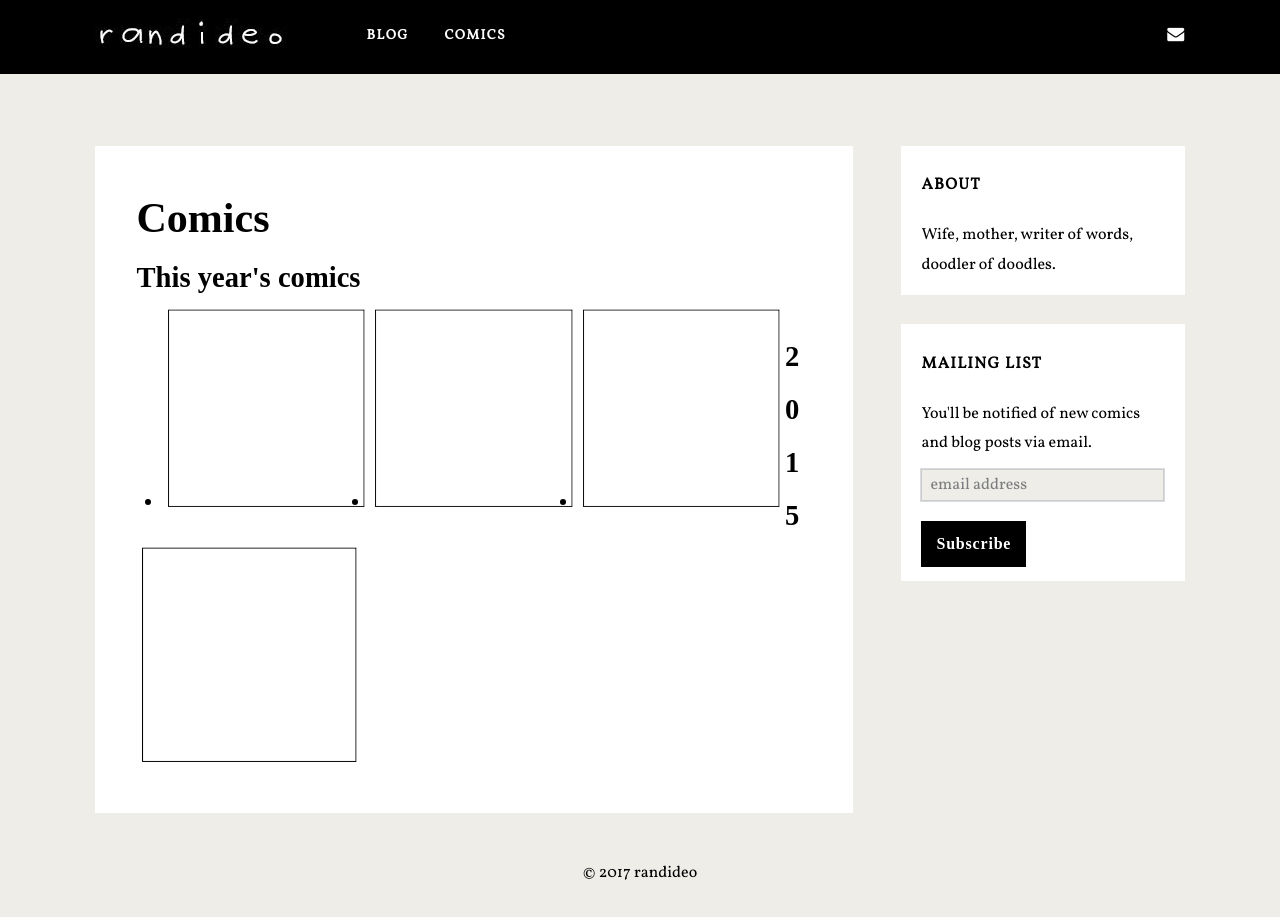
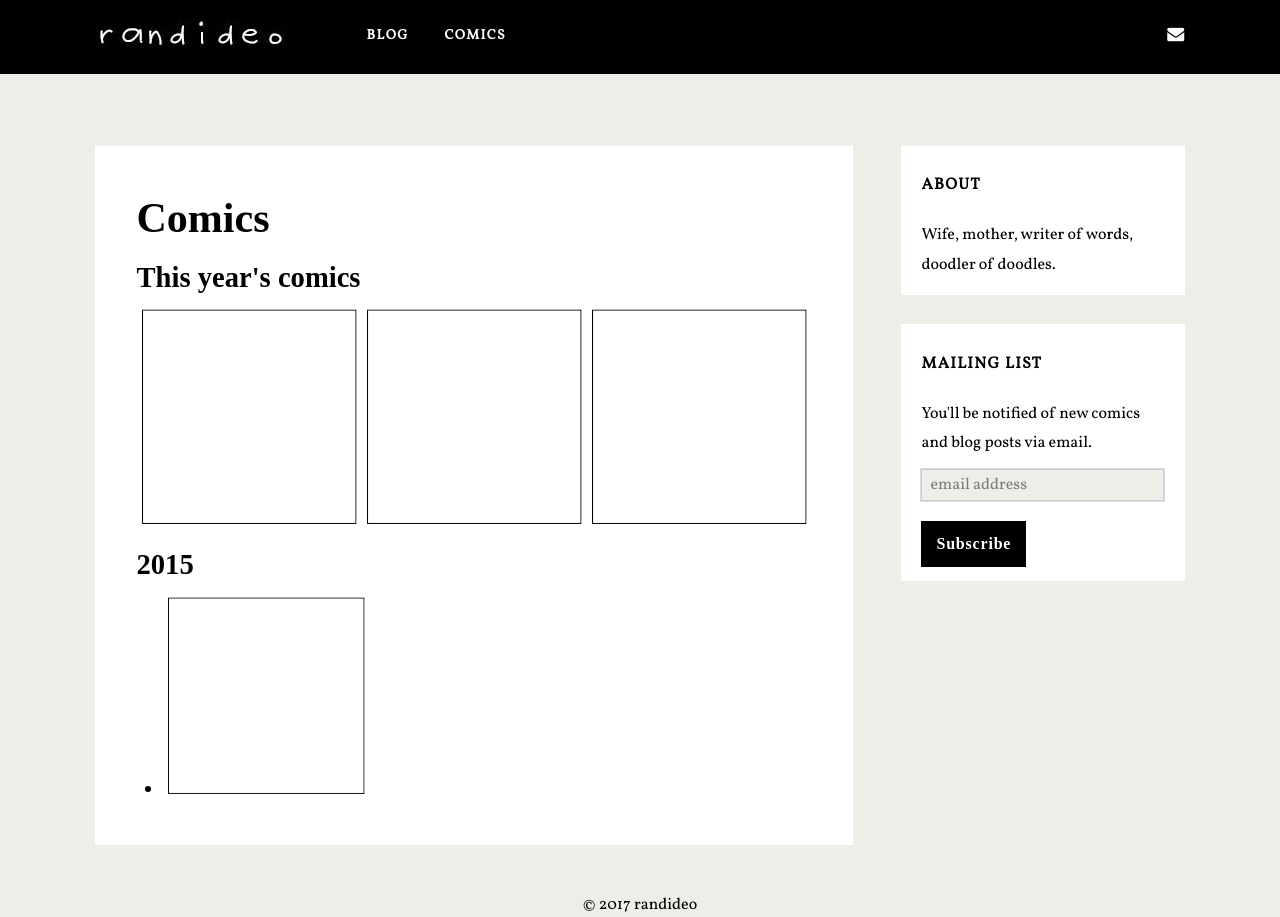
Before and after one commit to randideo/randideo.github.io, a Jekyll site: the page built from comics.html, in a window 1280 px wide. Built offline with Jekyll 4.4.1, drawn with Linux system fonts in a browser that asks for light colours; nearby versions of some CDN libraries; some web fonts are replaced; comment, search, counter and statistics services are not loaded.

Commit message:
Create comics.html

```diff
--- a/comics.html
+++ b/comics.html
@@ -6,14 +6,14 @@ title:    Comics
   <h3>This year's comics</h3>
   {%for post in site.categories.Comics %}
     {% unless post.next %}
-      <ul>
+      <ul style="list-style: none; margin: 0em;">
     {% else %}
       {% capture year %}{{ post.date | date: '%Y' }} - {% endcapture %}
       {% capture nyear %}{{ post.next.date | date: '%Y' }} - {% endcapture %}
       {% if year != nyear %}
         </ul>
         <h3>{{ post.date | date: '%Y' }}</h3>
-        <ul style="list-style: none; margin: 0em;">
+        <ul>
       {% endif %}
     {% endunless %}
       <li style="float: left; padding: 5px; width: 33.33333333333333%;">  <a href="{{ post.url }}" ><img src="{{ post.thumbnail }}" /></a></li>
```
